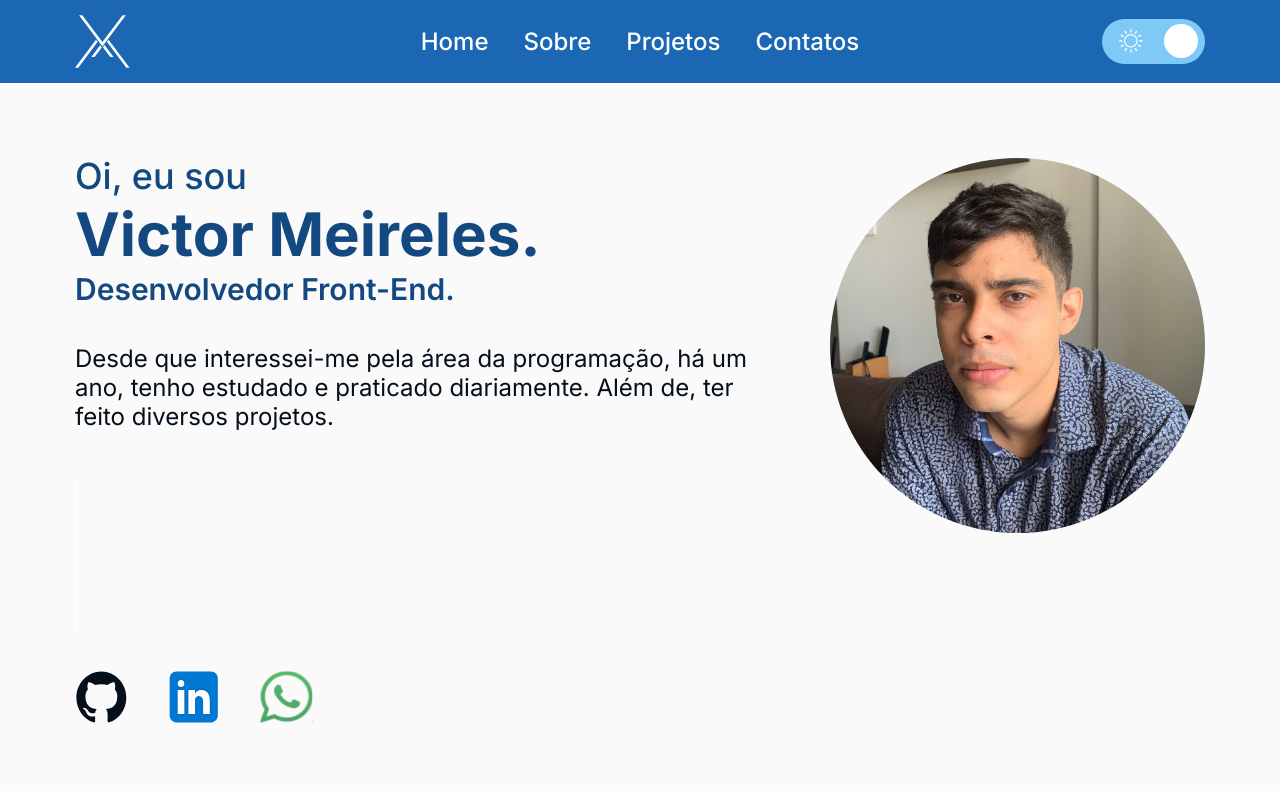
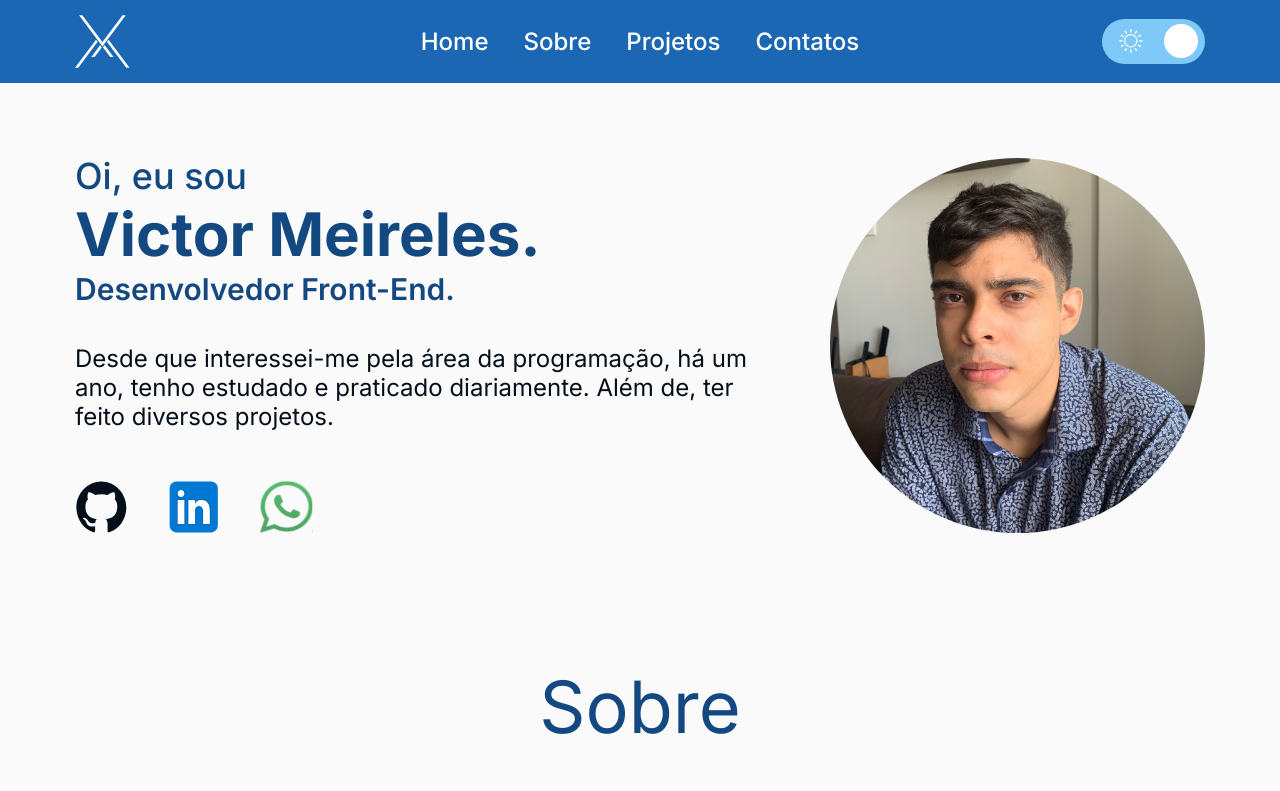
Before and after one commit to victoraamlima/portfolio, a React (Create React App) app: page / in a window 1280 px wide. Shown: the top 791 px of the page. Built offline with nearby package versions, Linux system fonts and the light colour scheme.

Commit message:
Add conditional rendering for footer line in ProfileInfo component

```diff
--- a/src/components/ProfileInfo/ProfileInfo.js
+++ b/src/components/ProfileInfo/ProfileInfo.js
@@ -24,7 +24,7 @@ const ProfileInfo = ({ footer }) => {
         estudado e praticado diariamente. Além de, ter feito diversos projetos.
       </p>
 
-      <Line />
+      {footer && <Line />}
 
       <StyledCallMe>
         {footer && <h5>Contate Me</h5>}
```
